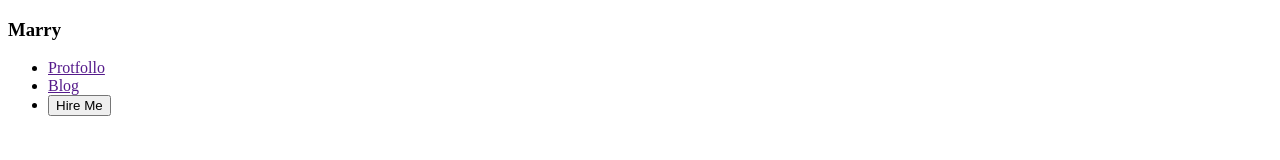
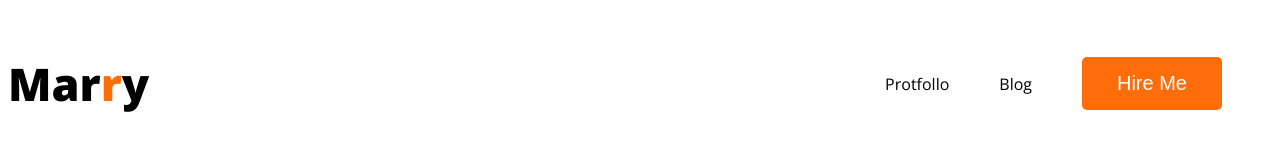
Before and after one commit to Morshed7/Module5, a plain HTML site: page index.html in a window 1280 px wide. Drawn offline with nearby package versions, Linux system fonts and the light colour scheme.

Commit message:
added nab bar

```diff
--- a/css/style.css
+++ b/css/style.css
@@ -0,0 +1,39 @@
+body{
+    font-family: 'Open Sans', sans-serif;
+}
+.btn-primary{
+    border-radius: 5px;
+    background-color: #FD6E0A;
+    border: 0;
+    color: white;
+    font-size: 20px;
+    padding: 15px 35px;
+}
+
+/* Nav style */
+nav{
+    display: flex;
+    justify-content: space-between;
+    align-items: center;
+}
+nav>ul{
+    display: flex;
+    align-items: center;
+}
+
+
+.nav-title{
+    font-size: 45px;
+    font-weight: 800;
+}
+.primary-color{
+    color: #FD6E0A;
+}
+nav li{
+    list-style: none;
+    margin-right: 50px;
+}
+li a{
+    text-decoration: none;
+    color: black;
+}
--- a/index.html
+++ b/index.html
@@ -4,16 +4,19 @@
     <meta charset="UTF-8">
     <meta name="viewport" content="width=device-width, initial-scale=1.0">
     <title>Paractice with Module 5</title>
+    <link rel="preconnect" href="https://fonts.googleapis.com">
+<link rel="preconnect" href="https://fonts.gstatic.com" crossorigin>
+<link href="https://fonts.googleapis.com/css2?family=Open+Sans:wght@400;600;700;800&display=swap" rel="stylesheet">
     <link rel="stylesheet" href="css/style.css">
 </head>
 <body>
     <header>
         <nav>
-            <h3>Mar<span class="primari-color">r</span>y</h3>
+            <h3 class="nav-title">Mar<span class="primary-color">r</span>y</h3>
             <ul>
                 <li><a href="">Protfollo</a></li>
                 <li><a href="">Blog</a></li>
-                <li><button>Hire Me</button></li>
+                <li><button class="btn-primary">Hire Me</button></li>
             </ul>
         </nav>
     </header>
```
